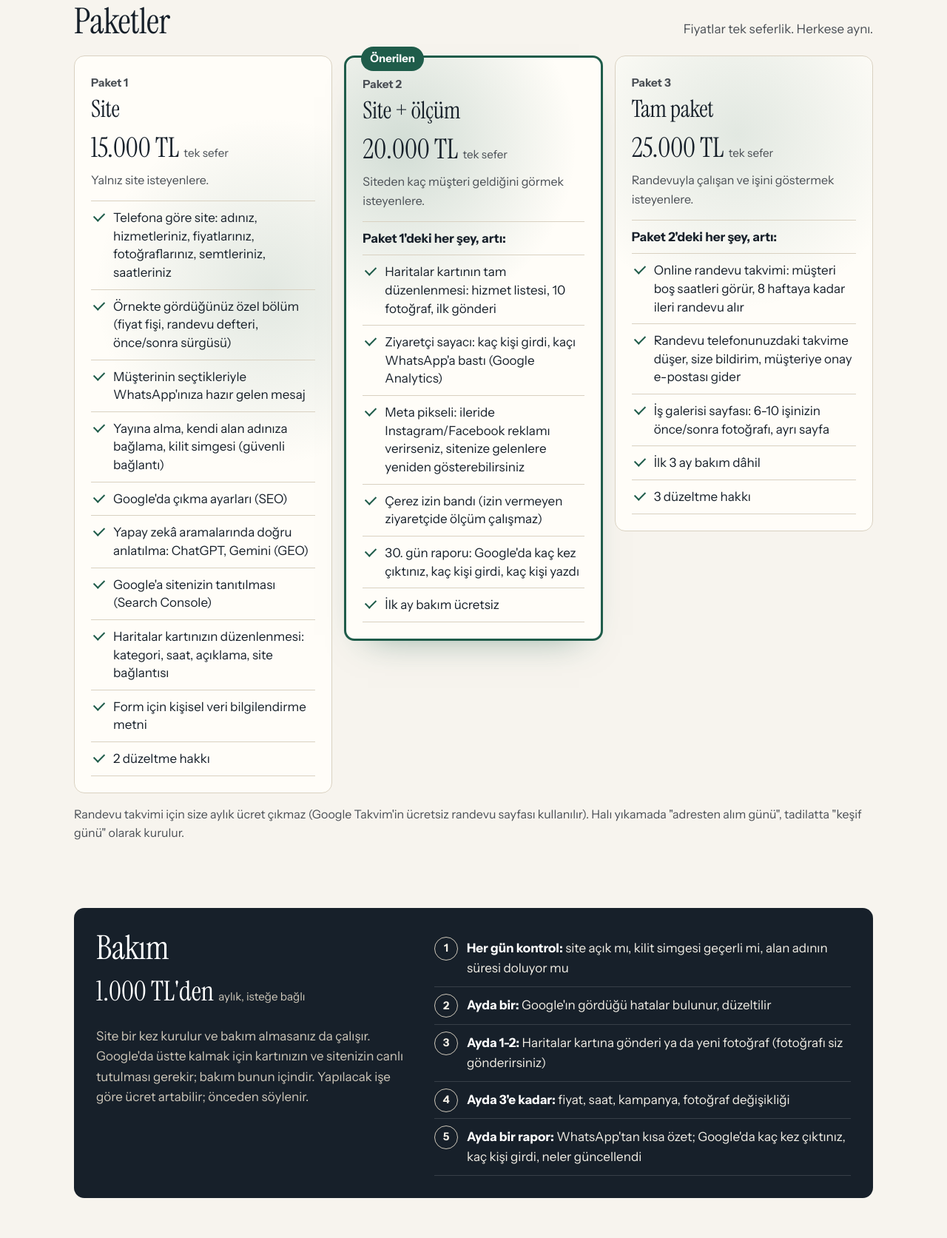
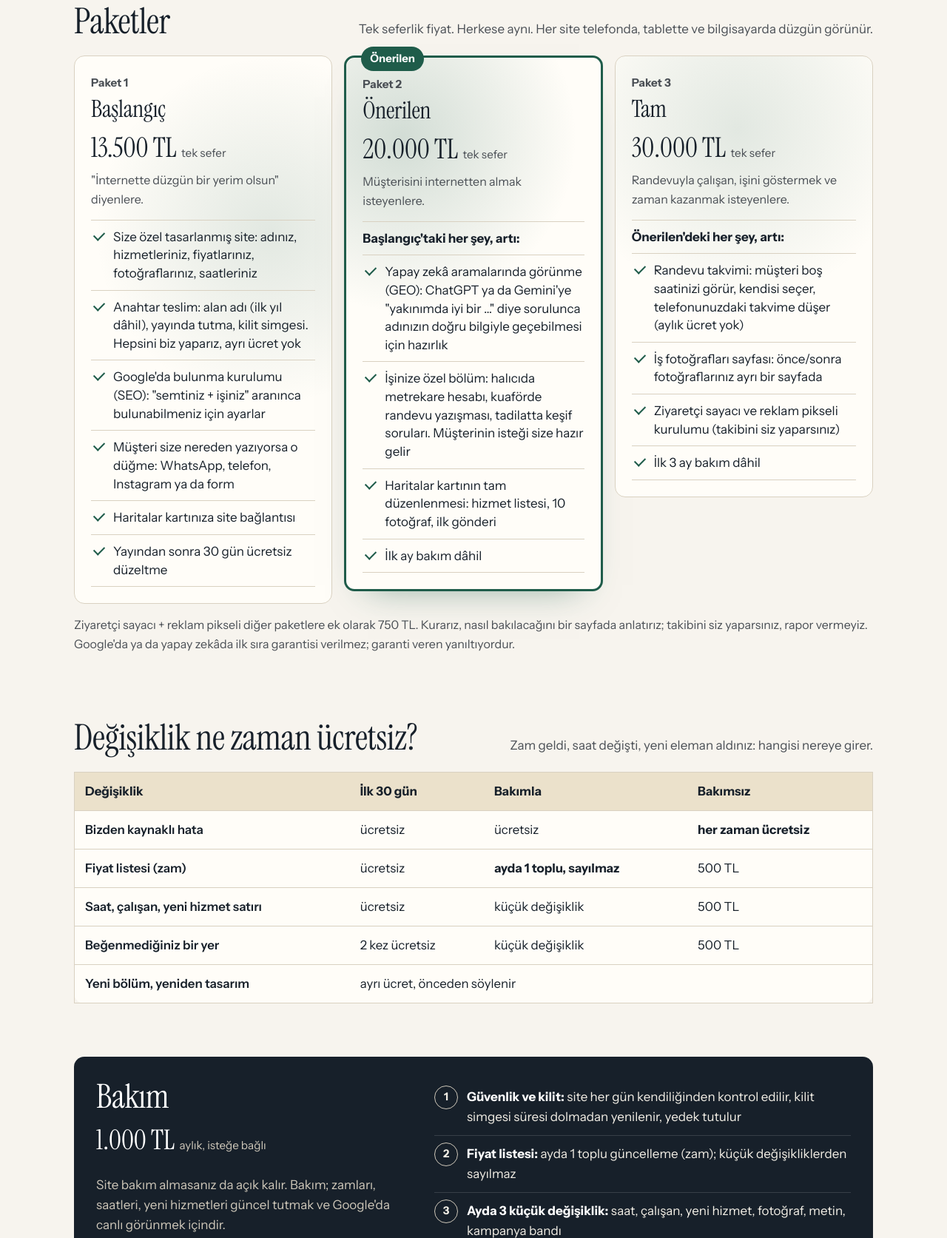
Before and after one commit to mahiremre2668-afk/ornek-siteler, a plain HTML site: page paketler/index.html in a window 1280 px wide. Shown: the part 740-2413 px from the top of the page at 74% size. Drawn offline with Linux system fonts and the light colour scheme.

Commit message:
örnek siteler 2026-11-27-1344

```diff
--- a/paketler/index.html
+++ b/paketler/index.html
@@ -6,7 +6,7 @@
 <title>Site paketleri · Mahir</title>
 <meta name="description" content="Yerel işletmeler için telefona göre site: üç paket, ne aldığınız madde madde, bakım ve ödeme nasıl işler.">
 <meta name="robots" content="noindex">
-<meta property="og:title" content="Site paketleri: 15.000 / 20.000 / 25.000 TL">
+<meta property="og:title" content="Site paketleri: 13.500 / 20.000 / 30.000 TL">
 <meta property="og:description" content="Ne aldığınız madde madde. Siteyi bitmiş hâliyle görün, beğenirseniz ödeyin.">
 <meta property="og:image" content="https://mahiremre2668-afk.github.io/ornek-siteler/paketler/og.png">
 <meta property="og:type" content="website">
@@ -107,6 +107,12 @@ section{padding:36px 0;scroll-margin-top:72px}
 .sss details[open] summary::after{content:"–"}
 .sss details[open]{background:var(--yesil-acik);border-left:4px solid var(--yesil);padding-left:14px}
 .sss p{margin:0 0 16px;color:var(--ikincil);max-width:68ch}
+.tablo-kap{overflow-x:auto}
+.dtablo{width:100%;border-collapse:collapse;background:var(--kart);border:1.5px solid var(--cizgi);border-radius:var(--r);font-size:1.05rem}
+.dtablo th,.dtablo td{text-align:left;padding:12px 14px;border-bottom:1px solid var(--cizgi);vertical-align:top}
+.dtablo thead th{background:var(--kum);font-weight:700}
+.dtablo tbody th{font-weight:600}
+@media (max-width:520px){.dtablo thead{display:none}.dtablo tr{display:block;padding:10px 0;border-bottom:1px solid var(--cizgi)}.dtablo tbody th,.dtablo td{display:block;border:0;padding:4px 14px}.dtablo td::before{font-weight:700;color:var(--ikincil)}.dtablo td:nth-of-type(1)::before{content:"İlk 30 gün: "}.dtablo td:nth-of-type(2)::before{content:"Bakımla: "}.dtablo td:nth-of-type(3)::before{content:"Bakımsız: "}.dtablo td[colspan]::before{content:""}}
 .ornekler{display:grid;grid-template-columns:repeat(4,minmax(0,1fr));gap:12px}
 .ornekler a{display:block;background:var(--kart);border:1.5px solid var(--cizgi);border-radius:var(--r);padding:16px;text-decoration:none;color:var(--murekkep);font-weight:600}
 .ornekler a span{display:block;color:var(--ikincil);font-weight:400;font-size:.95rem}
@@ -141,6 +147,7 @@ footer{padding:36px 0 60px;color:var(--ikincil);border-top:1px solid var(--cizgi
 </style>
 </head>
 <body>
+
 <header class="ust"><div class="kap">
   <div class="ad">Mahir <small>· yerel işletmelere site</small></div>
   <nav class="git" aria-label="Bölümler"><a href="#paketler">Paketler</a><a href="#bakim">Bakım</a><a href="#nasil">Nasıl işler</a><a href="#sorular">Sorular</a></nav>
@@ -149,8 +156,8 @@ footer{padding:36px 0 60px;color:var(--ikincil);border-top:1px solid var(--cizgi
 
 <main>
 <div class="kap giris"><div class="giris-metin" data-yukle>
-  <h1>Telefona göre, size ait bir site.</h1>
-  <p>Üç seçenek var. Hepsinde site, Google'da çıkma ayarları ve Haritalar kartınızın düzenlenmesi var. Fark, sitenin dışındaki ölçüm, randevu ve bakımda.</p>
+  <h1>Size ait, anahtar teslim bir site.</h1>
+  <p>Siteyi, alan adını, Google ve Haritalar ayarlarını biz yaparız; siz yalnız bilgilerinizi gönderirsiniz. Üç paket var; fark, işinize özel bölümde, yapay zekâ aramalarında görünmede ve bakımda.</p>
   <a class="ana" href="#paketler">Paketleri gör</a>
   <ul class="ozet"><li>Site 1-3 günde hazır</li><li>Görür, beğenirseniz ödersiniz</li><li>Alan adı sizin adınıza</li></ul>
 </div>
@@ -170,73 +177,81 @@ footer{padding:36px 0 60px;color:var(--ikincil);border-top:1px solid var(--cizgi
 </div>
 
 <section id="paketler"><div class="kap">
-  <div class="bas"><h2>Paketler</h2><p>Fiyatlar tek seferlik. Herkese aynı.</p></div>
+  <div class="bas"><h2>Paketler</h2><p>Tek seferlik fiyat. Herkese aynı. Her site telefonda, tablette ve bilgisayarda düzgün görünür.</p></div>
   <div class="paketler">
     <article class="paket" data-glow>
       <div class="no">Paket 1</div>
-      <h3>Site</h3>
-      <div class="fiyat">15.000 TL <small>tek sefer</small></div>
-      <p class="kime">Yalnız site isteyenlere.</p>
+      <h3>Başlangıç</h3>
+      <div class="fiyat">13.500 TL <small>tek sefer</small></div>
+      <p class="kime">"İnternette düzgün bir yerim olsun" diyenlere.</p>
       <ul data-belir="sira">
-        <li>Telefona göre site: adınız, hizmetleriniz, fiyatlarınız, fotoğraflarınız, semtleriniz, saatleriniz</li>
-        <li>Örnekte gördüğünüz özel bölüm (fiyat fişi, randevu defteri, önce/sonra sürgüsü)</li>
-        <li>Müşterinin seçtikleriyle WhatsApp'ınıza hazır gelen mesaj</li>
-        <li>Yayına alma, kendi alan adınıza bağlama, kilit simgesi (güvenli bağlantı)</li>
-        <li>Google'da çıkma ayarları (SEO)</li>
-        <li>Yapay zekâ aramalarında doğru anlatılma: ChatGPT, Gemini (GEO)</li>
-        <li>Google'a sitenizin tanıtılması (Search Console)</li>
-        <li>Haritalar kartınızın düzenlenmesi: kategori, saat, açıklama, site bağlantısı</li>
-        <li>Form için kişisel veri bilgilendirme metni</li>
-        <li>2 düzeltme hakkı</li>
+        <li>Size özel tasarlanmış site: adınız, hizmetleriniz, fiyatlarınız, fotoğraflarınız, saatleriniz</li>
+        <li>Anahtar teslim: alan adı (ilk yıl dâhil), yayında tutma, kilit simgesi. Hepsini biz yaparız, ayrı ücret yok</li>
+        <li>Google'da bulunma kurulumu (SEO): "semtiniz + işiniz" aranınca bulunabilmeniz için ayarlar</li>
+        <li>Müşteri size nereden yazıyorsa o düğme: WhatsApp, telefon, Instagram ya da form</li>
+        <li>Haritalar kartınıza site bağlantısı</li>
+        <li>Yayından sonra 30 gün ücretsiz düzeltme</li>
       </ul>
     </article>
     <article class="paket onerilen" data-glow>
       <span class="etiket">Önerilen</span>
       <div class="no">Paket 2</div>
-      <h3>Site + ölçüm</h3>
+      <h3>Önerilen</h3>
       <div class="fiyat">20.000 TL <small>tek sefer</small></div>
-      <p class="kime">Siteden kaç müşteri geldiğini görmek isteyenlere.</p>
+      <p class="kime">Müşterisini internetten almak isteyenlere.</p>
       <ul data-belir="sira">
-        <li class="ust">Paket 1'deki her şey, artı:</li>
+        <li class="ust">Başlangıç'taki her şey, artı:</li>
+        <li>Yapay zekâ aramalarında görünme (GEO): ChatGPT ya da Gemini'ye "yakınımda iyi bir …" diye sorulunca adınızın doğru bilgiyle geçebilmesi için hazırlık</li>
+        <li>İşinize özel bölüm: halıcıda metrekare hesabı, kuaförde randevu yazışması, tadilatta keşif soruları. Müşterinin isteği size hazır gelir</li>
         <li>Haritalar kartının tam düzenlenmesi: hizmet listesi, 10 fotoğraf, ilk gönderi</li>
-        <li>Ziyaretçi sayacı: kaç kişi girdi, kaçı WhatsApp'a bastı (Google Analytics)</li>
-        <li>Meta pikseli: ileride Instagram/Facebook reklamı verirseniz, sitenize gelenlere yeniden gösterebilirsiniz</li>
-        <li>Çerez izin bandı (izin vermeyen ziyaretçide ölçüm çalışmaz)</li>
-        <li>30. gün raporu: Google'da kaç kez çıktınız, kaç kişi girdi, kaç kişi yazdı</li>
-        <li>İlk ay bakım ücretsiz</li>
+        <li>İlk ay bakım dâhil</li>
       </ul>
     </article>
     <article class="paket" data-glow>
       <div class="no">Paket 3</div>
-      <h3>Tam paket</h3>
-      <div class="fiyat">25.000 TL <small>tek sefer</small></div>
-      <p class="kime">Randevuyla çalışan ve işini göstermek isteyenlere.</p>
+      <h3>Tam</h3>
+      <div class="fiyat">30.000 TL <small>tek sefer</small></div>
+      <p class="kime">Randevuyla çalışan, işini göstermek ve zaman kazanmak isteyenlere.</p>
       <ul data-belir="sira">
-        <li class="ust">Paket 2'deki her şey, artı:</li>
-        <li>Online randevu takvimi: müşteri boş saatleri görür, 8 haftaya kadar ileri randevu alır</li>
-        <li>Randevu telefonunuzdaki takvime düşer, size bildirim, müşteriye onay e-postası gider</li>
-        <li>İş galerisi sayfası: 6-10 işinizin önce/sonra fotoğrafı, ayrı sayfa</li>
+        <li class="ust">Önerilen'deki her şey, artı:</li>
+        <li>Randevu takvimi: müşteri boş saatinizi görür, kendisi seçer, telefonunuzdaki takvime düşer (aylık ücret yok)</li>
+        <li>İş fotoğrafları sayfası: önce/sonra fotoğraflarınız ayrı bir sayfada</li>
+        <li>Ziyaretçi sayacı ve reklam pikseli kurulumu (takibini siz yaparsınız)</li>
         <li>İlk 3 ay bakım dâhil</li>
-        <li>3 düzeltme hakkı</li>
       </ul>
     </article>
   </div>
-  <p class="not">Randevu takvimi için size aylık ücret çıkmaz (Google Takvim'in ücretsiz randevu sayfası kullanılır). Halı yıkamada "adresten alım günü", tadilatta "keşif günü" olarak kurulur.</p>
+  <p class="not">Ziyaretçi sayacı + reklam pikseli diğer paketlere ek olarak 750 TL. Kurarız, nasıl bakılacağını bir sayfada anlatırız; takibini siz yaparsınız, rapor vermeyiz. Google'da ya da yapay zekâda ilk sıra garantisi verilmez; garanti veren yanıltıyordur.</p>
+</div></section>
+
+<section id="degisiklik"><div class="kap">
+  <div class="bas"><h2>Değişiklik ne zaman ücretsiz?</h2><p>Zam geldi, saat değişti, yeni eleman aldınız: hangisi nereye girer.</p></div>
+  <div class="tablo-kap"><table class="dtablo">
+    <thead><tr><th>Değişiklik</th><th>İlk 30 gün</th><th>Bakımla</th><th>Bakımsız</th></tr></thead>
+    <tbody>
+      <tr><th>Bizden kaynaklı hata</th><td>ücretsiz</td><td>ücretsiz</td><td><b>her zaman ücretsiz</b></td></tr>
+      <tr><th>Fiyat listesi (zam)</th><td>ücretsiz</td><td><b>ayda 1 toplu, sayılmaz</b></td><td>500 TL</td></tr>
+      <tr><th>Saat, çalışan, yeni hizmet satırı</th><td>ücretsiz</td><td>küçük değişiklik</td><td>500 TL</td></tr>
+      <tr><th>Beğenmediğiniz bir yer</th><td>2 kez ücretsiz</td><td>küçük değişiklik</td><td>500 TL</td></tr>
+      <tr><th>Yeni bölüm, yeniden tasarım</th><td colspan="3">ayrı ücret, önceden söylenir</td></tr>
+    </tbody>
+  </table></div>
 </div></section>
 
 <section id="bakim"><div class="kap">
   <div class="bakim">
     <div>
       <h2>Bakım</h2>
-      <div class="fiyat">1.000 TL'den <small>aylık, isteğe bağlı</small></div>
-      <p>Site bir kez kurulur ve bakım almasanız da çalışır. Google'da üstte kalmak için kartınızın ve sitenizin canlı tutulması gerekir; bakım bunun içindir. Yapılacak işe göre ücret artabilir; önceden söylenir.</p>
+      <div class="fiyat">1.000 TL <small>aylık, isteğe bağlı</small></div>
+      <p>Site bakım almasanız da açık kalır. Bakım; zamları, saatleri, yeni hizmetleri güncel tutmak ve Google'da canlı görünmek içindir.</p>
+      <p><b style="color:#fff">Bakım dışında (önceden söylenir):</b> yeni bölüm 2.000-3.500 TL · yeniden tasarım paketinizin yarısı · yeni özellik (ikinci dil, form, ödeme bağlantısı) ayrı fiyat.</p>
     </div>
     <ol>
-      <li><b>Her gün kontrol:</b> site açık mı, kilit simgesi geçerli mi, alan adının süresi doluyor mu</li>
-      <li><b>Ayda bir:</b> Google'ın gördüğü hatalar bulunur, düzeltilir</li>
-      <li><b>Ayda 1-2:</b> Haritalar kartına gönderi ya da yeni fotoğraf (fotoğrafı siz gönderirsiniz)</li>
-      <li><b>Ayda 3'e kadar:</b> fiyat, saat, kampanya, fotoğraf değişikliği</li>
-      <li><b>Ayda bir rapor:</b> WhatsApp'tan kısa özet; Google'da kaç kez çıktınız, kaç kişi girdi, neler güncellendi</li>
+      <li><b>Güvenlik ve kilit:</b> site her gün kendiliğinden kontrol edilir, kilit simgesi süresi dolmadan yenilenir, yedek tutulur</li>
+      <li><b>Fiyat listesi:</b> ayda 1 toplu güncelleme (zam); küçük değişikliklerden sayılmaz</li>
+      <li><b>Ayda 3 küçük değişiklik:</b> saat, çalışan, yeni hizmet, fotoğraf, metin, kampanya bandı</li>
+      <li><b>Ayda 1-2 Haritalar gönderisi:</b> fotoğrafı siz gönderirsiniz, yazısını biz yazarız</li>
+      <li><b>Alan adı yenilemesinin takibi</b> ve ayda bir "bakımınız yapıldı" mesajı</li>
     </ol>
   </div>
 </div></section>
@@ -255,7 +270,7 @@ footer{padding:36px 0 60px;color:var(--ikincil);border-top:1px solid var(--cizgi
 <section><div class="kap">
   <div class="bas"><h2>Alan adı sizin adınıza</h2></div>
   <div class="sizin">
-    <div><b>Alan adı</b>Kayıt sahibi sizsiniz. Kendiniz alabilirsiniz; bilmiyorsanız biz alır, sizin adınıza kaydederiz. Yılda yaklaşık 500-1.000 TL, fiyatın içinde değil. Yenileme otomatik açıktır; ayrılırsanız taşıma kodu size verilir.</div>
+    <div><b>Alan adı</b>Kayıt sahibi sizsiniz. Biz alır, sizin adınıza kaydederiz; ilk yıl fiyatın içinde. Sonraki yıllarda yenileme yaklaşık 500-1.000 TL. Yenileme otomatik açıktır; ayrılırsanız taşıma kodu size verilir.</div>
     <div><b>Yayın</b>Siteniz bizim hesabımızda (Cloudflare, ücretsiz) yayınlanır. Sizden hesap, şifre ya da yetki istenmez.</div>
     <div><b>Ayrılırsanız</b>Bakımı bırakır ya da başka birine geçerseniz, site dosyaları 7 gün içinde size teslim edilir. Teslime kadar siteniz açık kalır.</div>
   </div>
@@ -265,7 +280,7 @@ footer{padding:36px 0 60px;color:var(--ikincil);border-top:1px solid var(--cizgi
   <div class="bas"><h2>Sorular</h2></div>
   <details><summary>Google'da çıkma ayarı (SEO) her ay mı yapılıyor?</summary><p>Kurulum bir kez, site yapılırken yapılır ve her pakette var. Her ay yapılan iş, Haritalar kartınızın ve sitenizin güncel tutulması; bu bakımın içinde.</p></details>
   <details><summary>Reklam vermiyorum. Meta pikseli bana ne kazandırır?</summary><p>Reklam vermiyorsanız bugün bir faydası yok. İleride Instagram ya da Facebook reklamı düşünüyorsanız, şimdiden kurulursa sitenize gelenlerin listesi birikir. Düşünmüyorsanız Paket 1 yeterli.</p></details>
-  <details><summary>Bakım almazsam site kapanır mı?</summary><p>Hayır. Site çalışmaya devam eder. Alan adının yıllık yenileme ücreti size aittir; teslimde yenileme tarihini yazıp veriyorum.</p></details>
+  <details><summary>Bakım almazsam site kapanır mı?</summary><p>Hayır. Site çalışmaya devam eder. Alan adının ilk yılı fiyatın içinde; sonraki yıllarda yenileme ücreti size aittir. Teslimde yenileme tarihini yazıp veriyorum.</p></details>
   <details><summary>Düzeltme ne demek?</summary><p>Yazı, fiyat, fotoğraf, renk tonu gibi değişiklikler. Ödemeden önceki 1-2 küçük düzenleme de bu türdendir. Yeni bölüm ya da baştan başka bir tasarım düzeltme sayılmaz, ayrıca konuşulur.</p></details>
   <details><summary>Süre ne zaman başlar?</summary><p>Bilgiler ve fotoğraflar geldiği gün başlar. Site 1-2 günde, en geç 3. günde biter. Ödemeden sonra 1-2 günde yayında.</p></details>
   <details><summary>Fatura kesiyor musunuz?</summary><p>Bu çalışmayı şu an bireysel olarak yürütüyorum, bu yüzden fatura kesemiyorum. Ödeme IBAN'a havaleyle, site bitip siz beğendikten sonra yapılır. Beğenmezseniz hiçbir şey ödemezsiniz.</p></details>
```
Also changed, not shown: paketler/og.png.
